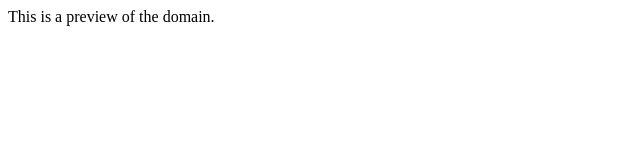
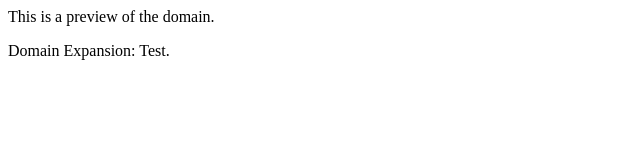
Before and after one commit to nullZ3r0/test, a plain HTML site: page index.html in a window 1280 px wide. Shown: the whole page, without its empty margins (0-640 px from the left). Drawn offline with Linux system fonts and the light colour scheme.

Commit message:
Update index.html

```diff
--- a/index.html
+++ b/index.html
@@ -1,2 +1,3 @@
 <title>UncleKevEats</title>
 <p>This is a preview of the domain.</p>
+<p>Domain Expansion: Test.</p>
```
